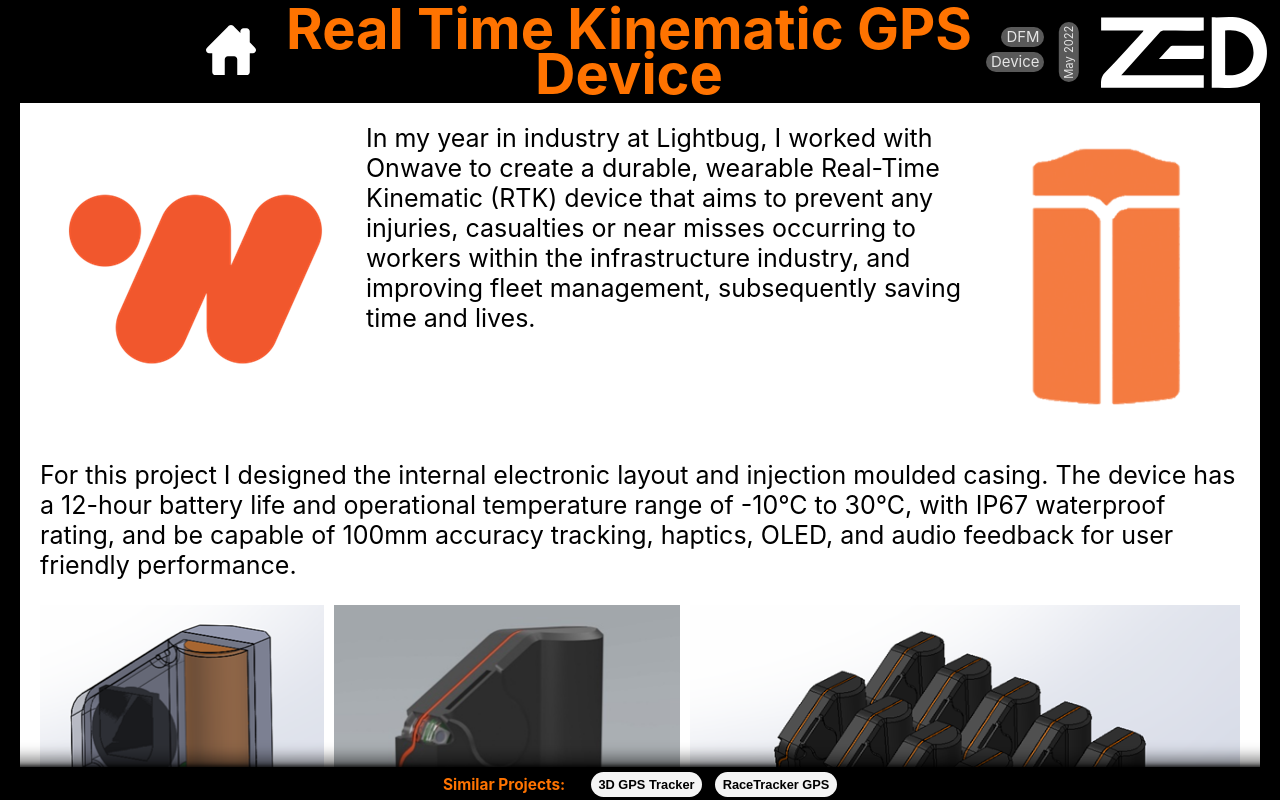
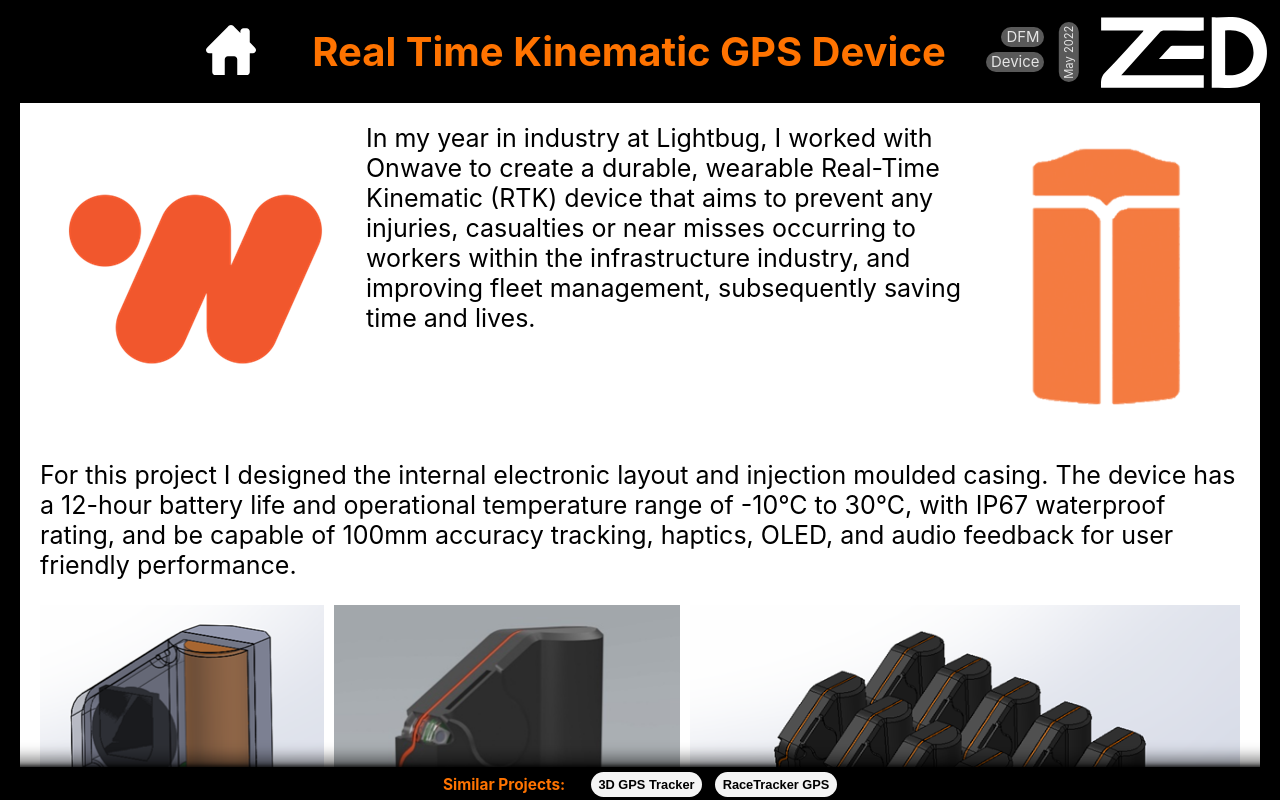
Before and after one commit to ZackElbaz/ZED-Portfolio-Website, a React (Create React App) app: page /Projects/LightbugRTK in a window 1280 px wide. Built offline with nearby package versions, Linux system fonts and the light colour scheme.

Commit message:
Project Title Sizing

```diff
--- a/src/App.js
+++ b/src/App.js
@@ -46,6 +46,6 @@ export default App;
 
 // change ForceRefresh.js
 // git add .
-// git commit -m "Newest version"
+// git commit -m "Refresh Working"
 // git push origin main
 // npm run deploy
--- a/src/HomePage.css
+++ b/src/HomePage.css
@@ -253,6 +253,7 @@ border-bottom-right-radius: 40px;
   bottom: -20px; /* Adjust the distance from the icon */
   left: 50%; /* Center the text horizontally */
   transform: translateX(-50%); /* Center the text horizontally */
+  font-weight: bold;
 }
 
 .icon-container:hover .text {
--- a/src/HomePage.js
+++ b/src/HomePage.js
@@ -199,7 +199,7 @@ function HomePage() {
                       href={`${process.env.PUBLIC_URL}/Zack El-baz CV 2024 V2.pdf`}
                       download="Zack_El-baz_CV_2024.pdf"
                     >
-                        <img src={`${process.env.PUBLIC_URL}/PDFSVG.svg`} alt="CV" className="icon" />
+                        <img src={`${process.env.PUBLIC_URL}/CVSVG.svg`} alt="CV" className="icon" />
                       </a>
                     </div>
                     <div className="text">CV</div>
--- a/src/ProjectHeader.css
+++ b/src/ProjectHeader.css
@@ -3,7 +3,7 @@
     --project-title-font-size: calc(2rem + 2vw); /* Responsive font size */
     --tag-margin: 1vw; /* Margin between tag list and title */
     --min-title-font-size: 2rem; /* Minimum font size */
-    --max-title-font-size: 3.5rem; /* Maximum font size for large screens */
+    --max-title-font-size: 2.5rem; /* Maximum font size for large screens */
     --min-container-height: 100px; /* Minimum height for containers */
     --min-container-width: 200px; /* Minimum width for containers */
     --line-height: 0.8; /* Default line height */
--- a/src/Projects/ProjectInfoContainer.css
+++ b/src/Projects/ProjectInfoContainer.css
@@ -38,6 +38,7 @@
 /* Custom scrollbar styles */
 .project-info-box::-webkit-scrollbar {
     width: 16px; /* Width of the scrollbar */
+    z-index: 1000; /* Try to make it scrollable */
 }
 
 .project-info-box::-webkit-scrollbar-thumb {
```
Also changed, not shown: public/CVSVG.svg (added).
